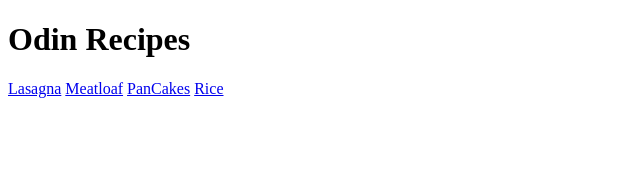
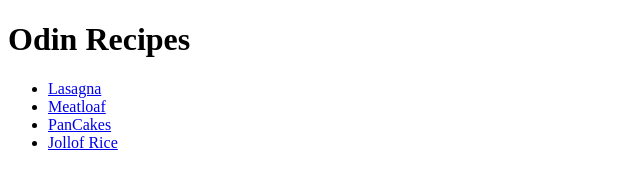
Before and after one commit to samonclique/odin-recipes, a plain HTML site: page index.html in a window 1280 px wide. Shown: the whole page, without its empty margins (0-640 px from the left). Drawn offline with Linux system fonts and the light colour scheme.

Commit message:
Move recipe anchors into an unordered list

```diff
--- a/index.html
+++ b/index.html
@@ -6,9 +6,12 @@
     </head>
     <body>
         <h1>Odin Recipes</h1>
-        <a href="./recipes/lasagna.html">Lasagna</a>
-        <a href="./recipes/meatloaf.html">Meatloaf</a>
-        <a href="./recipes/pancakes.html">PanCakes</a>
-        <a href="./recipes/rice.html">Rice</a>
+        <ul>
+            <li><a href="./recipes/lasagna.html">Lasagna</a></li>
+            <li><a href="./recipes/meatloaf.html">Meatloaf</a></li>
+            <li><a href="./recipes/pancakes.html">PanCakes</a></li>
+            <li><a href="./recipes/rice.html">Jollof Rice</a></li>
+        </ul>
+
     </body>
 </html>
```
